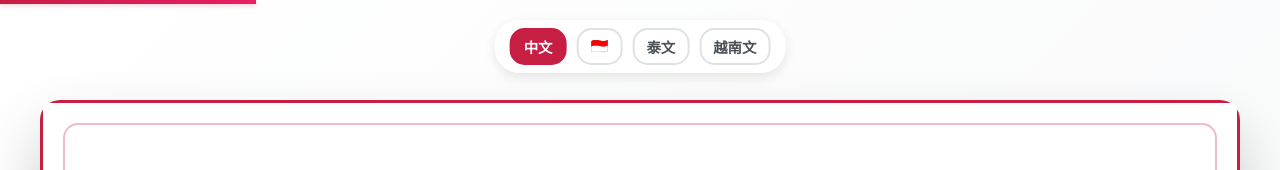
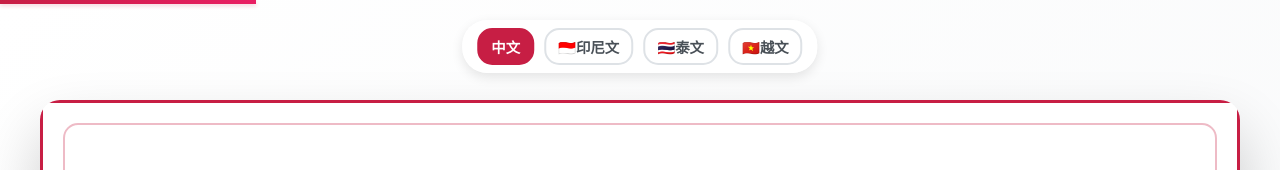
Before and after one commit to Williyen/safelift, a plain HTML site: page index.html in a window 1280 px wide. Shown: the top 170 px of the page. Drawn offline with Linux system fonts and the light colour scheme; a web font is replaced by a local one.

Commit message:
Update index.html

```diff
--- a/index.html
+++ b/index.html
@@ -573,9 +573,9 @@
 <body>
     <div class="translation-controls">
         <button class="lang-btn active" onclick="switchLanguage('zh')" id="zh-btn">中文</button>
-        <button class="lang-btn" onclick="switchLanguage('id')" id="id-btn">🇮🇩</button>
-        <button class="lang-btn" onclick="switchLanguage('th')" id="th-btn">泰文</button>
-        <button class="lang-btn" onclick="switchLanguage('vi')" id="vi-btn">越南文</button>
+        <button class="lang-btn" onclick="switchLanguage('id')" id="id-btn">🇮🇩印尼文</button>
+        <button class="lang-btn" onclick="switchLanguage('th')" id="th-btn">🇹🇭泰文</button>
+        <button class="lang-btn" onclick="switchLanguage('vi')" id="vi-btn">🇻🇳越文</button>
     </div>
 
     <div class="progress-bar" id="progressBar"></div>
```
